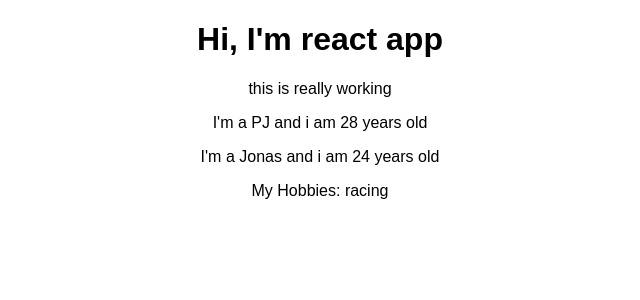
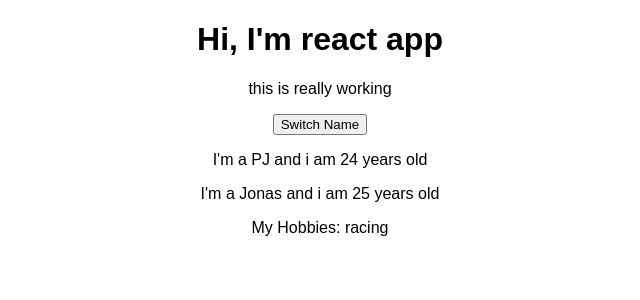
Before and after one commit to pjblitz86/ReactTrainingProjects, a React (Create React App) app in the folder udemy-max-tutorials/: page / in a window 1280 px wide. Shown: the top 300 px of the page, without its empty margins (320-960 px from the left). Built offline with nearby package versions, Linux system fonts and the light colour scheme.

Commit message:
started using state property in a class

```diff
--- a/udemy-max-tutorials/src/App.js
+++ b/udemy-max-tutorials/src/App.js
@@ -3,13 +3,17 @@
 import Person from './Person/Person';
 
 class App extends Component {
+  state = {
+    persons: [{ name: 'PJ', age: 24 }, { name: 'Jonas', age: 25 }]
+  };
   render() {
     return (
       <div className="App">
         <h1>Hi, I'm react app</h1>
         <p>this is really working</p>
-        <Person name="PJ" age="28" />
-        <Person name="Jonas" age="24">
+        <button>Switch Name</button>
+        <Person name={this.state.persons[0].name} age={this.state.persons[0].age} />
+        <Person name={this.state.persons[1].name} age={this.state.persons[1].age}>
           My Hobbies: racing
         </Person>
       </div>
```
